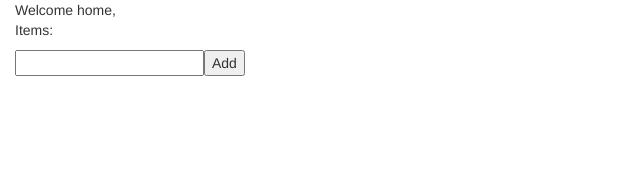
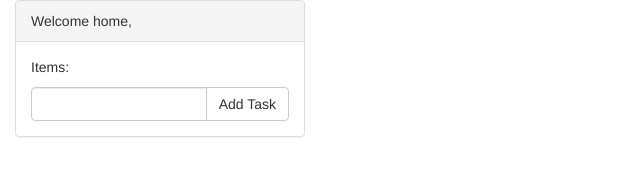
Before and after one commit to bwalen/todo, a website: page public/index.html in a window 1280 px wide. Shown: the whole page, without its empty margins (0-640 px from the left). Drawn offline with nearby package versions, Linux system fonts and the light colour scheme; no server answers.

Commit message:
Updated exercise one-hundred twenty-two with bootstrap to make it look better.

```diff
--- a/public/index.html
+++ b/public/index.html
@@ -6,10 +6,15 @@
   </head>
   <body ng-app="todo">
     <div class="container-fluid">
-      <div class=""
+      <div class="row">
+        <div class="col-md-3">
+          <div class="panel panel-default">
+            <div class="panel-heading">
               <div ng-controller="homeController as home">
                 {{home.message}} {{home.user.name}}
               </div>
+            </div>
+            <div class="panel-body">
               <div ng-controller="todoController as todo">
                 <span ng-show="todo.list.length !==0">Items: {{todo.list.length}}</span>
                 <span ng-show="todo.list.length ==0">Nothing to do.</span>
@@ -19,7 +24,17 @@
                       {{item}}
                   </li>
                 </ol>
-      <input type="text" ng-model="input"><button type="button" ng-click = "todo.add(input)">Add</button>
+              <div class="input-group">
+                <input class="form-control" type="text" ng-model="input">
+                 <span class="input-group-btn">
+                   <button class="btn btn-default" type="button" ng-click = "todo.add(input)">Add Task</button>
+                 </span>
+               </div>
+              </div>
+            </div>
+          </div>
+        </div>
+      </div>
     </div>
     <script src="https://ajax.googleapis.com/ajax/libs/angularjs/1.5.3/angular.min.js"></script>
     <script src="https://maxcdn.bootstrapcdn.com/bootstrap/3.3.6/js/bootstrap.min.js"></script>
```
Lines whose indentation alone changed are shown as unchanged.
